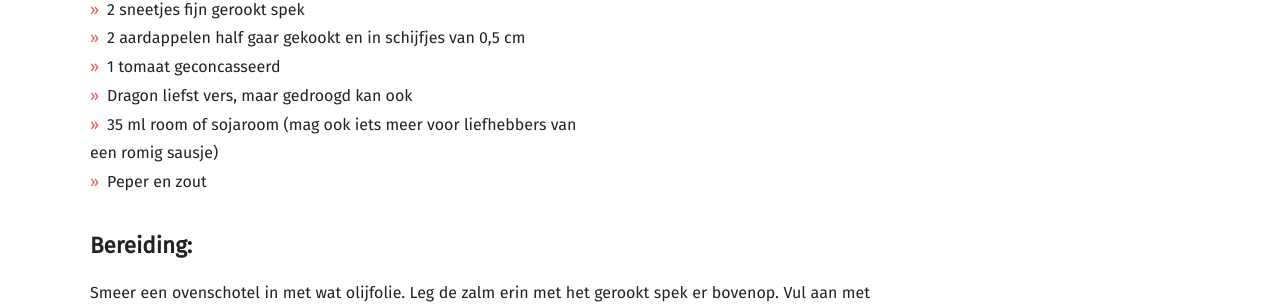
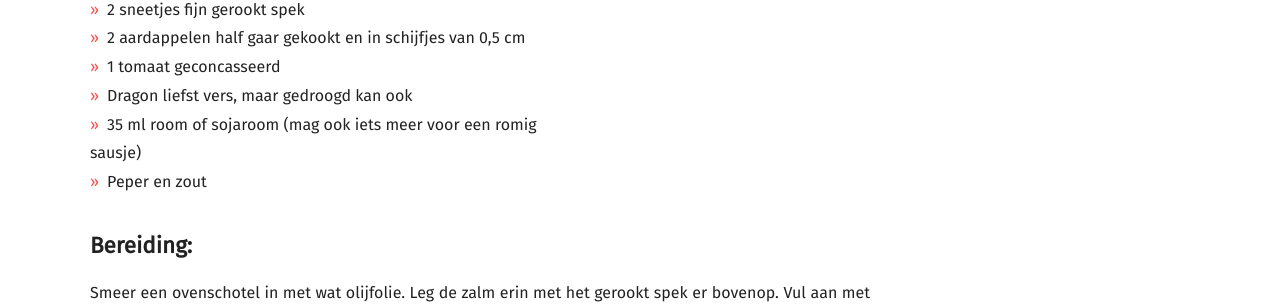
Before and after one commit to fabilicious/fabilicious.github.io, a Jekyll site: the page built from _posts/2018-11-04-zalmpotje_in_de_oven.md, in a window 1280 px wide and 900 px high, scrolled down 1093 px. Shown: the part 145-452 px from the top of the window. Built offline with Jekyll 4.4.1, drawn with Linux system fonts in a browser that asks for light colours; nearby versions of some CDN libraries; some web fonts are replaced.

Commit message:
change zp

```diff
--- a/_posts/2018-11-04-zalmpotje_in_de_oven.md
+++ b/_posts/2018-11-04-zalmpotje_in_de_oven.md
@@ -12,7 +12,7 @@ recipe:
     * 2 aardappelen half gaar gekookt en in schijfjes van 0,5 cm
     * 1 tomaat geconcasseerd
     * Dragon liefst vers, maar gedroogd kan ook
-    * 35 ml room of sojaroom (mag ook iets meer voor liefhebbers van   een romig sausje)
+    * 35 ml room of sojaroom (mag ook iets meer voor een romig sausje)
     * Peper en zout
 ---
 Waar ik dit recept heb gehaald kan ik mij niet meer herinneren.
```
